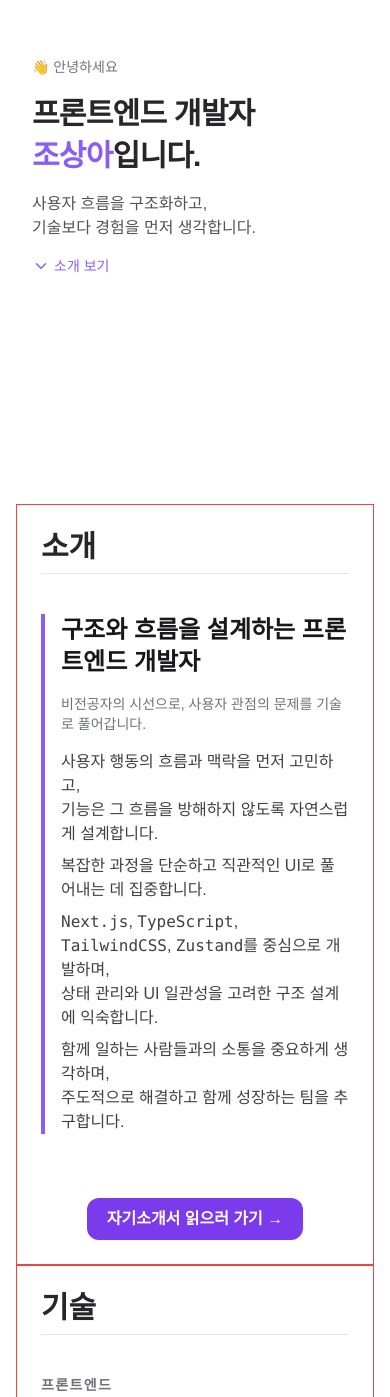
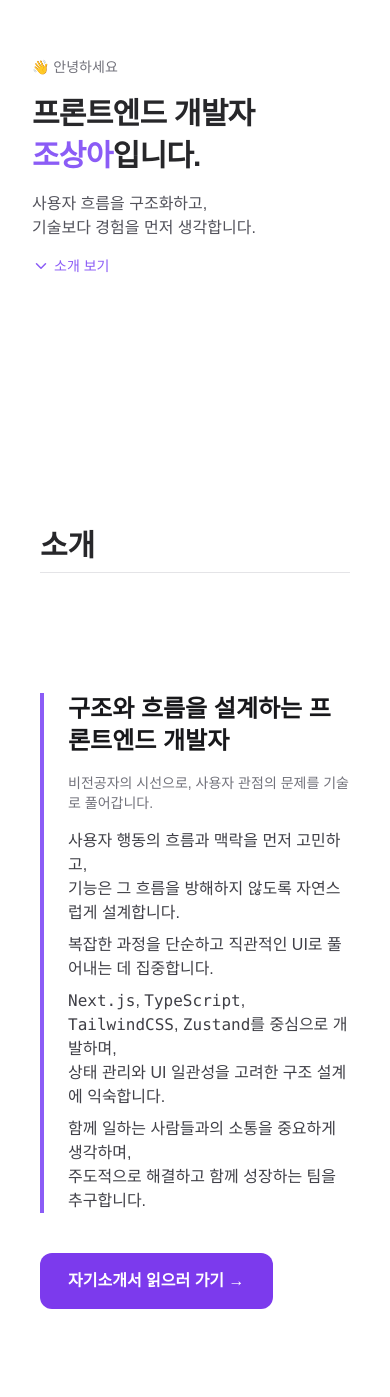
Before and after one commit to sangah323/my-portfolio, a Next.js app: page / in a window 390 px wide. Shown: the part 171-1568 px from the top of the page. Built offline with nearby package versions, Linux system fonts and the light colour scheme; a web font is replaced by a local one.

Commit message:
style: About 섹션 반응형 레이아웃 개선

```diff
--- a/app/components/layout/Footer.tsx
+++ b/app/components/layout/Footer.tsx
@@ -8,7 +8,7 @@ export default function Footer() {
       </h2>
 
       <p className="text-sm text-zinc-500 dark:text-zinc-400">
-        더 궁금한 점이 있다면 위 연락처를 통해 편하게 연락 주세요.
+        더 궁금한 점이 있다면 이메일을 통해 편하게 연락 주세요.
       </p>
 
       <p className="text-xs text-zinc-400 dark:text-zinc-600 pt-8">
--- a/app/components/layout/SectionWrapper.tsx
+++ b/app/components/layout/SectionWrapper.tsx
@@ -12,7 +12,7 @@ export default function SectionWrapper({
   return (
     <section
       id={id}
-      className="scroll-mt-24 p-6 sm:p-8 md:p-10 max-w-5xl mx-auto min-h-[80vh] sm:min-h-[90vh] md:min-h-[95vh] space-y-10 border border-red-500"
+      className="scroll-mt-24 p-6 sm:p-8 md:p-10 max-w-5xl mx-auto min-h-[80vh] sm:min-h-[90vh] md:min-h-[95vh] space-y-10"
     >
       <h2 className="text-3xl font-semibold text-zinc-800 dark:text-zinc-100 border-b border-zinc-200 dark:border-zinc-700 pb-2">
         {title}
--- a/app/components/sections/About.tsx
+++ b/app/components/sections/About.tsx
@@ -2,15 +2,15 @@ import Link from "next/link";
 
 export default function About() {
   return (
-    <section className="scroll-mt-24 space-y-16 text-zinc-700 dark:text-zinc-300 text-base leading-relaxed">
-      <div className="space-y-4 border-l-4 border-violet-500 pl-4">
+    <section className="scroll-mt-24 max-w-5xl mx-auto py-20 flex flex-col md:flex-row justify-between items-start md:items-center gap-10">
+      <div className="space-y-4 border-l-4 border-violet-500 pl-6">
         <h2 className="text-2xl font-bold text-zinc-900 dark:text-white">
           구조와 흐름을 설계하는 프론트엔드 개발자
         </h2>
         <p className="text-sm text-zinc-500 dark:text-zinc-400">
           비전공자의 시선으로, 사용자 관점의 문제를 기술로 풀어갑니다.
         </p>
-        <div className="space-y-2 text-base">
+        <div className="space-y-2 text-base text-zinc-700 dark:text-zinc-300">
           <p>
             사용자 행동의 흐름과 맥락을 먼저 고민하고,
             <br />
@@ -31,10 +31,10 @@ export default function About() {
         </div>
       </div>
 
-      <div className="text-center">
+      <div className="text-center md:text-left">
         <Link
           href="/self-intro"
-          className="inline-block bg-violet-600 hover:bg-violet-700 text-white font-semibold py-2 px-5 rounded-xl transition"
+          className="inline-block bg-violet-600 hover:bg-violet-700 text-white font-semibold py-4 px-7 rounded-xl text-base transition"
         >
           자기소개서 읽으러 가기 →
         </Link>
```
